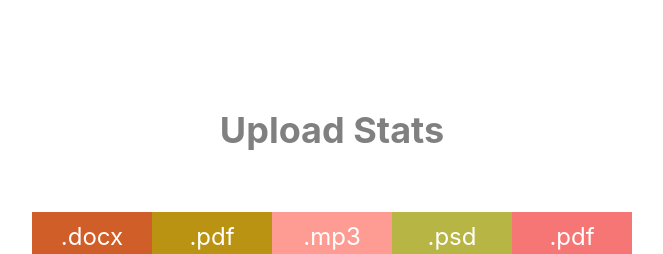
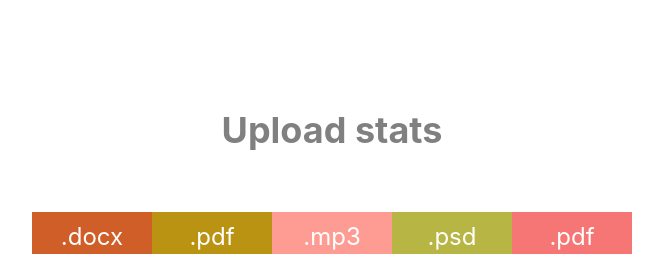
Before and after one commit to ExLuZiVe53/goit-react-hw-01-components, a React (Create React App) app: page / in a window 1280 px wide. Shown: the part 506-760 px from the top of the page, without its empty margins (308-971 px from the left). Built offline with nearby package versions, Linux system fonts and the light colour scheme.

Commit message:
render title in to props

```diff
--- a/src/components/App.jsx
+++ b/src/components/App.jsx
@@ -21,7 +21,7 @@ export const App = () => {
       }}
     >
       <Profile user={user} />
-      <StatisticsList data={data} />
+      <StatisticsList data={data} title={'Upload stats'} />
       <FriendList friends={friends} />
       <Transactions items={transactions} />
     </div>
--- a/src/components/Statistics/Statistics.jsx
+++ b/src/components/Statistics/Statistics.jsx
@@ -9,10 +9,10 @@ import {
 import { getRandomHexColor } from './getRandomHexColor';
 import PropTypes from 'prop-types';
 
-export const StatisticsList = ({ data }) => {
+export const StatisticsList = ({ data, title }) => {
   return (
     <Section className="statistics">
-      <TitleUploadStats className="title">Upload Stats</TitleUploadStats>
+      {title && <TitleUploadStats>{title}</TitleUploadStats>}
       <ListStats className="stat-list">
         {data.map(data => {
           let randomColor = getRandomHexColor();
```
